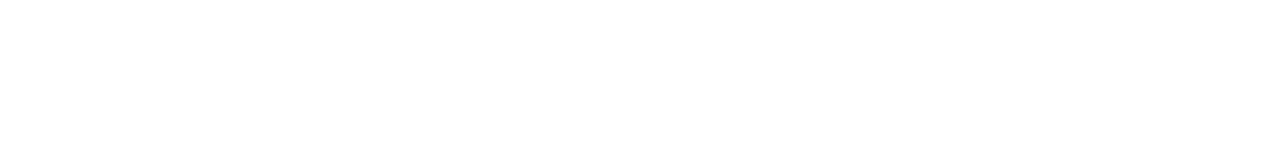
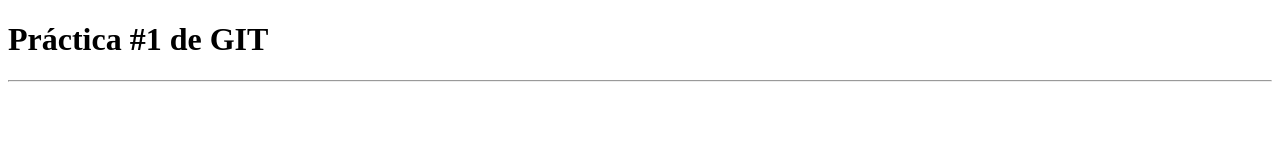
Before and after one commit to lc850/ejemplogit, a plain HTML site: page index.html in a window 1280 px wide. Drawn offline with Linux system fonts and the light colour scheme.

Commit message:
se agrego titulo a la pagina

```diff
--- a/index.html
+++ b/index.html
@@ -5,6 +5,7 @@
 	<title>Document</title>
 </head>
 <body>
-
+	<h1>Práctica #1 de GIT</h1>
+	<hr>
 </body>
 </html>
```
